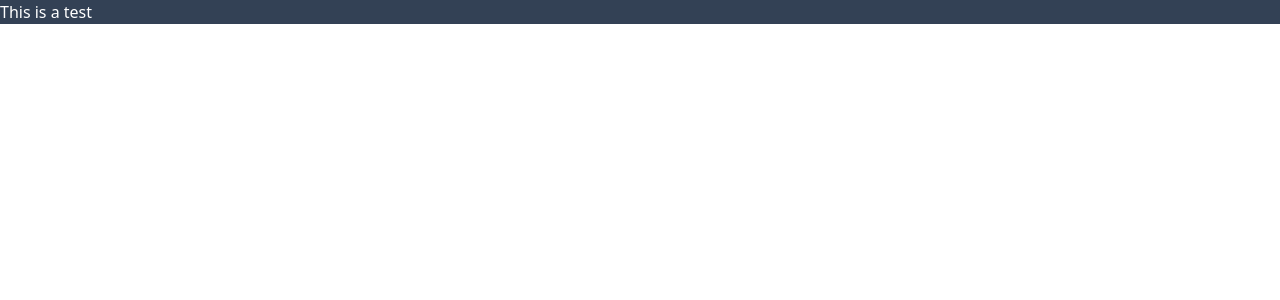
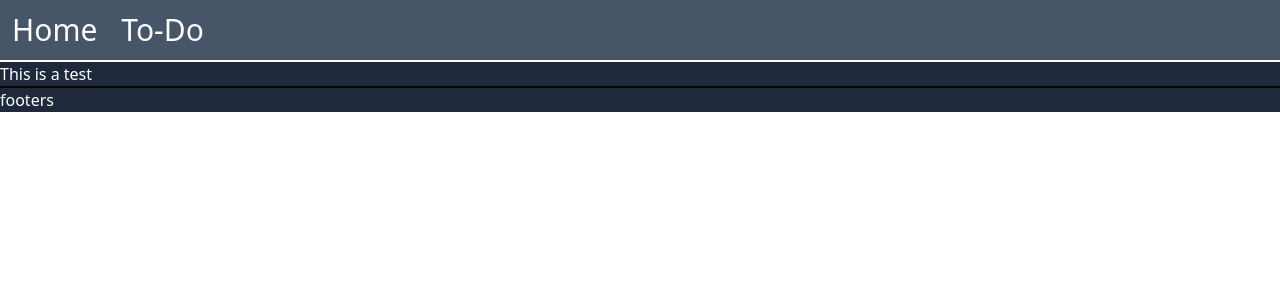
Before and after one commit to carykees98/my-website-next.js, a Next.js app: page / in a window 1280 px wide. Shown: the top 300 px of the page. Built offline with nearby package versions, Linux system fonts and the light colour scheme.

Commit message:
added start of header and bodies of two pages

```diff
--- a/pages/index.tsx
+++ b/pages/index.tsx
@@ -1,5 +1,46 @@
-export default function Home() {
+import Head from 'next/head'
+import Link from 'next/link'
+
+export function Header(props: { currentPage: string }) {
   return (
-    <header className="flex bg-slate-700 w-screen text-white">This is a test</header>
+    <header className="bg-slate-600 text-white border-b-2 border-white justify-center h-fit">
+      <ul className="list-none">
+        <li className="inline-block p-2 m-1 text-3xl rounded-xl hover:border-white hover:border-2">
+          <Link href=".">Home</Link>
+        </li>
+        <li className="inline-block p-3 text-3xl">
+          <Link href="to-do">To-Do</Link>
+        </li>
+      </ul>
+    </header>
   )
 }
+
+export function Footer() {
+  return (
+    <footer className="bg-slate-800 border-t-2 border-black text-white">
+      footers
+    </footer>
+  )
+}
+
+export default function Home() {
+  let currentPage: string = 'Home'
+
+  return (
+    <>
+      <Head>
+        <title>{currentPage}</title>
+        <meta name="viewport" content="initial-scale=1.0, width=device-width" />
+      </Head>
+
+      <Header currentPage={currentPage} />
+
+      <div className="flex bg-slate-800 text-white">
+        <Link href="to-do">This is a test</Link>
+      </div>
+
+      <Footer />
+    </>
+  )
+}
--- /dev/null
+++ b/pages/to-do.tsx
@@ -0,0 +1,24 @@
+import { Footer, Header } from './index'
+import Head from 'next/head'
+
+function To_do() {
+	return (
+		<div className="flex h-screen">
+
+		</div>
+	)
+}
+
+export default function Page() {
+	return (
+		<>
+			<Head>
+				<title>To-Do List</title>
+				<meta name="viewport" content="initial-scale=1.0, width=device-width" />
+			</Head>
+			<Header currentPage='to-do' />
+			<To_do />
+			<Footer />
+		</>
+	)
+}
```
Also changed, not shown: public/vercel.svg (deleted).
